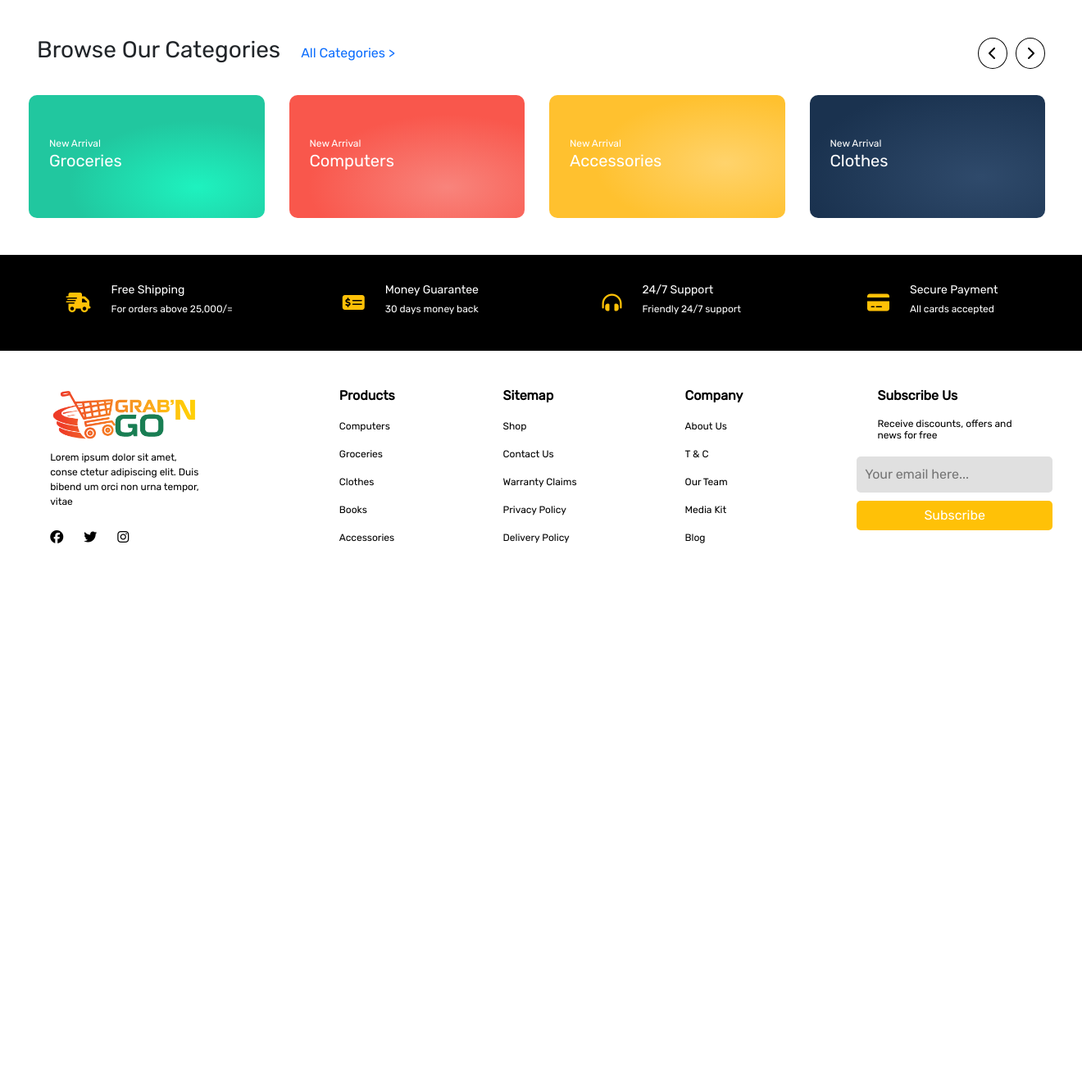
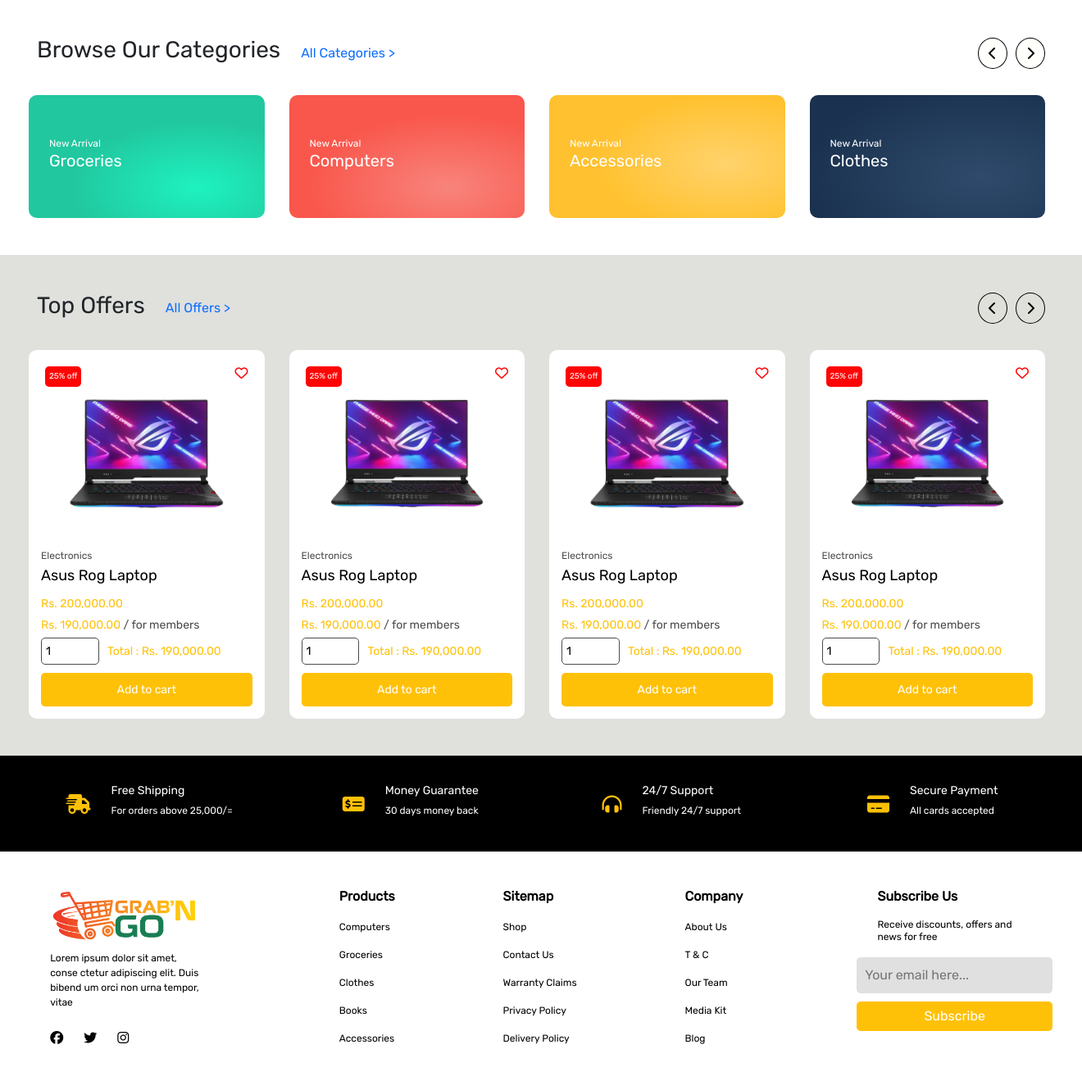
Before and after one commit to knirooshan/Grab-n-Go, a PHP site: page / in a window 1320 px wide. Shown: the part 674-1993 px from the top of the page at 82% size. Before the commit the page ends 1337 px from the top, so only its background shows below. Run offline with PHP 8.4, Linux system fonts and the light colour scheme; some libraries are stand-ins or nearby versions.

Commit message:
Product carousel setup

```diff
--- /dev/null
+++ b/Product-loop-item.php
@@ -0,0 +1,24 @@
+<link href="./assests/css/product-loop-item.css" rel="stylesheet">
+
+<div class="loop-wrapper">
+    <div class="product-image" style="background-image: url('./assests/images/asus-rog-laptop.png');">
+        <span class="product-discount">25% off</span>
+        <a href="#" class="add-to-wishlist"><i class="fa-regular fa-heart"></i></a>
+    </div>
+
+    <div class="product-details-wrapper">
+        <div class="product-meta">
+            <span class="product-category">Electronics</span>
+            <h2 class="product-title">Asus Rog Laptop</h2>
+            <span class="regular-price">Rs. 200,000.00</span>
+            <span class="member-price">Rs. 190,000.00 <span class="member-price-inner">/ for members<span></span>
+        </div>
+        <div class="addtocart-wrapper">
+            <div class="quantity-gruop">
+                <input type="number" class="item-quantity" value="1">
+                <span class="total-price">Total : Rs. 190,000.00</span>
+            </div>
+            <button class="add-to-cart-button">Add to cart</button>
+        </div>
+    </div>
+</div>
--- /dev/null
+++ b/assests/css/product-loop-item.css
@@ -0,0 +1,113 @@
+.loop-wrapper{
+    display: flex;
+    flex-direction: column;
+    justify-content: flex-start;
+    background-color: #fff;
+    padding: 15px;
+    height: 450px;
+    border-radius: 10px;
+}
+
+.product-image{
+    flex: 1;
+    background-size: cover;
+    background-position: center center;
+    position: relative;
+    display: flex;
+    justify-content: center;
+    gap: 25px;
+    margin: 25px;
+}
+
+.product-discount{
+    color: #fff;
+    font-size: 10px;
+    background-color: #ff0404;
+    border-radius: 5px;
+    padding: 5px;
+    position: absolute;
+    top: -20px;
+    left: -20px;
+}
+
+.add-to-wishlist{
+    color: #ff0404;
+    font-size: 16px;
+    position: absolute;
+    top: -20px;
+    right: -20px;
+}
+
+.product-details-wrapper{
+    flex: 1;
+    display: flex;
+    flex-direction: column;
+    gap: 5px;
+}
+
+.product-meta{
+    display: flex;
+    flex-direction: column;
+    gap: 5px;
+}
+
+.product-meta > h2{
+    display: inline;
+    overflow: hidden;
+    font-size: 18px;
+    color: #000;
+}
+
+.product-category{
+    font-size: 12px;
+    color: #4b4b4b;
+}
+
+.regular-price, .member-price{
+    font-size: 14px;
+    color: #ffc107;
+}
+
+.member-price-inner{
+    color: #4b4b4b;
+}
+
+.addtocart-wrapper{
+    display: flex;
+    flex-direction: column;
+    justify-content: center;
+    gap: 10px;
+}
+
+.quantity-gruop{
+    display: flex!important;
+    gap: 10px;
+    align-items: center;
+}
+
+.item-quantity{
+    flex: 1;
+    background-color: #fff;
+    color: #000;
+    font-size: 14px;
+    border-radius: 5px;
+    border: 1px solid #4b4b4b;
+    padding: 5px 5px;
+    width: 25%;
+}
+
+.total-price{
+    flex: 3;
+    font-size: 14px;
+    color: #ffc107;
+}
+
+.add-to-cart-button{
+    color: #fff;
+    background-color: #ffc107;
+    font-size: 14px;
+    width: 100%;
+    border-radius: 5px;
+    border: none;
+    padding: 10px 0;
+}
--- /dev/null
+++ b/assests/css/product-slider.css
@@ -0,0 +1,96 @@
+.product-slider-main {
+    padding: 25px 25px 35px 25px;
+    background: rgba(255, 199, 14, 0.01);
+    overflow: hidden; /* Hide extra slides */
+}
+
+.product-content-main{
+    overflow-x: hidden; /* Hide horizontal overflow */
+}
+
+.slider-content-main{
+    overflow: hidden;
+}
+
+.product-slider-header {
+    display: flex;
+    align-items: center;
+}
+
+.slider-up-left {
+    flex: 3;
+    display: flex;
+    align-items: center;
+    justify-content: flex-start;
+    gap: 25px;
+}
+
+.product-offers{
+    text-decoration: none;
+}
+
+.slider-up-right {
+    flex: 1;
+    display: flex;
+    align-items: center;
+    justify-content: flex-end;
+    gap: 10px;
+}
+
+.slider-buttons button {
+    padding: 10px 12px;
+    border-radius: 50%;
+    border: 1px solid #000;
+    color: #000;
+    background-color: rgba(255, 197, 14, 0.01);
+}
+
+#productCarousel {
+    display: flex;
+    justify-content: flex-start;
+    gap: 80px;
+    transition: transform 1s ease;
+}
+
+.ps-single-slide {
+    min-width: 100%;
+    align-items: center;
+    display: flex;
+    transition: transform 0.3s ease;
+    border-radius: 10px;
+}
+
+.cs-slide-content{
+    width: 100%;
+    padding: 25px;
+    color: #fff!important;
+}
+
+.cs-slide-content > h2{
+    font-size: 20px;
+}
+
+.cs-slide-content > span{
+    font-size: 12px;
+}
+
+/* Responsive Media Queries */
+@media (min-width: 768px) {
+    .ps-single-slide {
+        min-width: 45%;
+    }
+
+    #productCarousel{
+        gap: 50px;
+    }
+}
+
+@media (min-width: 992px) {
+    .ps-single-slide {
+        min-width: 23%;
+    }
+
+    #productCarousel{
+        gap: 30px;
+    }
+}
--- /dev/null
+++ b/assests/js/product-slider.js
@@ -0,0 +1,62 @@
+document.addEventListener('DOMContentLoaded', function () {
+    const prevButtonProduct = document.querySelector('.prev-button-product');
+    const nextButtonProduct = document.querySelector('.next-button-product');
+    const productCarouselContainer = document.getElementById('productCarousel');
+    const productSlides = document.querySelectorAll('.ps-single-slide');
+    const productSlideWidth = productSlides[0].clientWidth + 30; // Add 30px for the gap between slides
+    const maxProductSlide = productSlides.length - 4; // Show 4 slides at a time, so last visible slide index is (totalSlides - 4)
+    let currentProductSlide = 0;
+    let autoScrollProductInterval;
+
+    // Function to handle sliding to the previous slide
+    function slideToPrevProduct() {
+        currentProductSlide = Math.max(currentProductSlide - 1, 0);
+        updateProductCarouselPosition();
+        updateProductButtonState();
+    }
+
+    // Function to handle sliding to the next slide
+    function slideToNextProduct() {
+        currentProductSlide = currentProductSlide + 1;
+        if (currentProductSlide > maxProductSlide) {
+            currentProductSlide = 0; // Loop back to the first slide when reaching the last slide
+        }
+        updateProductCarouselPosition();
+        updateProductButtonState();
+    }
+
+    // Function to update the position of the carousel based on the current slide
+    function updateProductCarouselPosition() {
+        const translateXValue = -(currentProductSlide * productSlideWidth);
+        productCarouselContainer.style.transform = `translateX(${translateXValue}px)`;
+    }
+
+    // Function to update the state of the prev and next buttons
+    function updateProductButtonState() {
+        prevButtonProduct.disabled = currentProductSlide === 0; // Disable prev button when on the first slide
+        nextButtonProduct.disabled = currentProductSlide === maxProductSlide; // Disable next button when on the last visible slide
+    }
+
+    // Function to start auto-scrolling
+    function startAutoScrollProduct() {
+        autoScrollProductInterval = setInterval(slideToNextProduct, 5000); // Auto scroll every 2.5 seconds
+    }
+
+    // Function to stop auto-scrolling
+    function stopAutoScrollProduct() {
+        clearInterval(autoScrollProductInterval);
+    }
+
+    // Attach event listeners to the previous and next buttons
+    prevButtonProduct.addEventListener('click', () => {
+        slideToPrevProduct();
+        stopAutoScrollProduct(); // Stop auto-scrolling when manually sliding
+    });
+    nextButtonProduct.addEventListener('click', () => {
+        slideToNextProduct();
+        stopAutoScrollProduct(); // Stop auto-scrolling when manually sliding
+    });
+
+    // Start auto-scrolling when the DOM is fully loaded
+    startAutoScrollProduct();
+});
--- a/index.php
+++ b/index.php
@@ -62,6 +62,7 @@
     </div>
 
     <?php include('category-slider.php'); ?>
+    <?php include('product-slider.php'); ?>
 
 </main>
 
--- /dev/null
+++ b/product-slider.php
@@ -0,0 +1,79 @@
+<link href="./assests/css/product-slider.css" rel="stylesheet">
+<script src="./assests/js/product-slider.js"></script>
+
+<div class="product-slider-main">
+<div class="container">
+    <div class="row">
+        <div class="product-slider">
+            <div class="row product-slider-header">
+                <!-- product Slider Heading and Link (Left side) -->
+                <div class="col-6 slider-up-left">
+                    <h3>Top Offers</h3>
+                    <a href="#" class="product-offers">All Offers ></a>
+                </div>
+
+                <!-- product Slider Navigation Arrows (Right side) -->
+                <div class="slider-buttons slider-up-right">
+                    <button class="prev-button-product" data-bs-target="#productCarousel"
+                        data-bs-slide="prev">
+                        <i class="fas fa-chevron-left"></i>
+                    </button>
+                    <button class="next-button-product" data-bs-target="#productCarousel"
+                        data-bs-slide="next">
+                        <i class="fas fa-chevron-right"></i>
+                    </button>
+                </div>
+            </div>
+        </div>
+    </div>
+
+    <!-- product Slider (Second Row) -->
+    <div class="row">
+        <div class="slider-content-main">
+        <div id="productCarousel">
+
+            <!--First Slide-->
+            <div class="ps-single-slide">
+                <?php include('product-loop-item.php'); ?>
+            </div>
+
+            <!--Second Slide-->
+            <div class="ps-single-slide">
+                <?php include('product-loop-item.php'); ?>
+            </div>
+
+            <!--Third Slide-->
+            <div class="ps-single-slide">
+                <?php include('product-loop-item.php'); ?>
+            </div>
+
+            <!--Fourth Slide-->
+            <div class="ps-single-slide">
+                <?php include('product-loop-item.php'); ?>
+            </div>
+
+            <!--Fifth Slide-->
+            <div class="ps-single-slide">
+                <?php include('product-loop-item.php'); ?>
+            </div>
+
+            <!--Sixth Slide-->
+            <div class="ps-single-slide">
+                <?php include('product-loop-item.php'); ?>
+            </div>
+
+            <!--Seventh Slide-->
+            <div class="ps-single-slide">
+                <?php include('product-loop-item.php'); ?>
+            </div>
+
+            <!--Eighth Slide-->
+            <div class="ps-single-slide">
+                <?php include('product-loop-item.php'); ?>
+            </div>
+
+        </div>
+</div>
+    </div>
+</div>
+</div>
```
Also changed, not shown: assests/images/asus-rog-laptop.png (added), assests/js/category-slider.js (line endings or trailing spaces).
